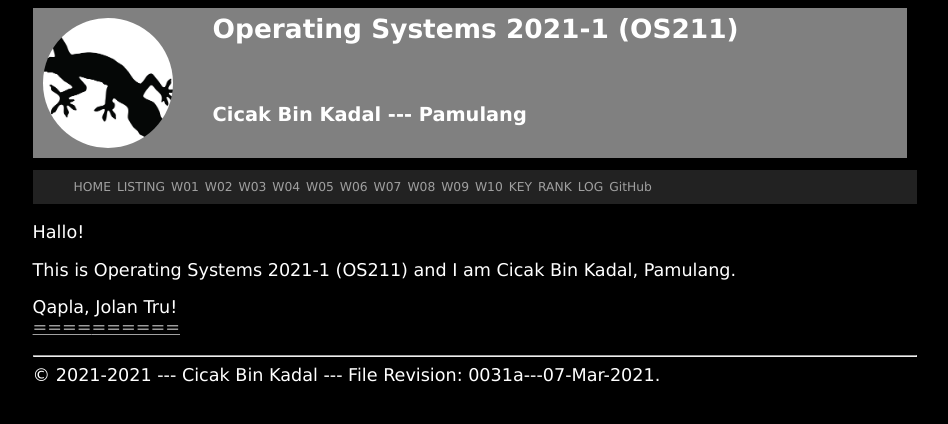
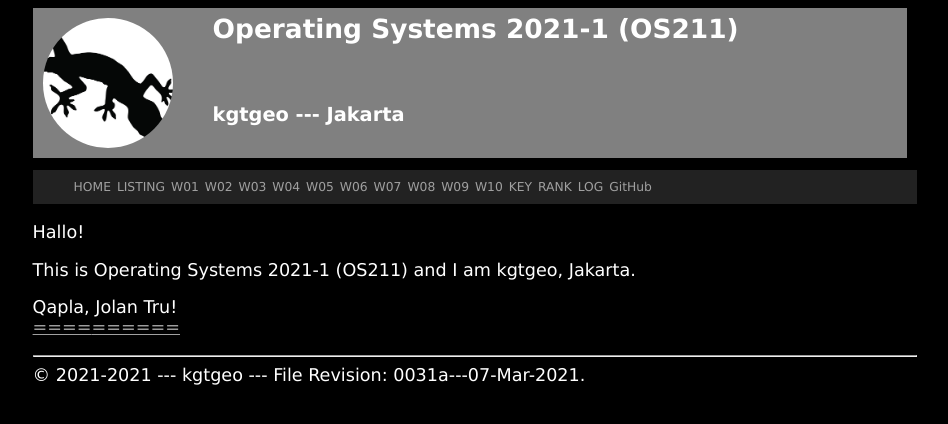
Before and after one commit to kgtgeo/os211, a Jekyll site: the page built from index.md, in a window 1280 px wide. Shown: the top 424 px of the page, without its empty margins (165-1113 px from the left). Built offline with Jekyll 4.4.1, drawn with Linux system fonts in a browser that asks for light colours.

Commit message:
add author name

```diff
--- a/_config.yml
+++ b/_config.yml
@@ -7,15 +7,15 @@ description: >-
 # baseurl: "" # e.g. /blog
 # url: ""     # e.g. http://example.com
 google_analytics: "UA-89852122-6"
-author:           "Cicak Bin Kadal"
-address:          "Pamulang"
+author:           "kgtgeo"
+address:          "Jakarta"
 sitemap:          "true"
 plugins:
   - jekyll-sitemap
   - jekyll-seo-tag
-urlweb:           "https://cbkadal.github.io/os211/"
+urlweb:           "https://kgtgeo.github.io/os211/"
 urlcontact:       "TBS"
-urlgithub:        "https://github.com/cbkadal/os211/"
-urlghpage:        "https://cbkadal.github.io/os211/"
+urlgithub:        "https://github.com/kgtgeo/os211/"
+urlghpage:        "https://kgtgeo.github.io/os211/"
 keywords:         "jekyll, testing"
 github:           [metadata]
```
Also changed, not shown: 1 other file.
